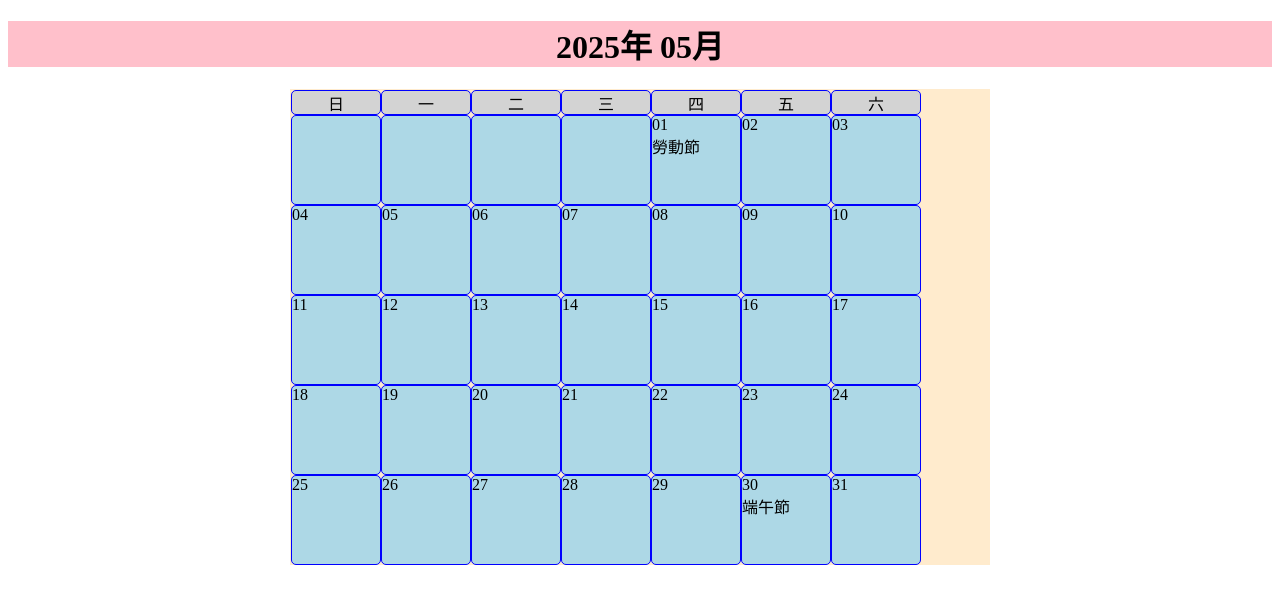
After one commit to judyshih333/practice, a PHP site: page /base/date-hw.php in a window 1280 px wide. The commit adds this page. Shown: the top 604 px of the page. Run offline with PHP 8.4, Linux system fonts and the light colour scheme.

Commit message:
日曆表格製作

```diff
--- /dev/null
+++ b/base/date-hw.php
@@ -0,0 +1,178 @@
+<!DOCTYPE html>
+<html lang="en">
+<head>
+    <meta charset="UTF-8">
+    <meta name="viewport" content="width=device-width, initial-scale=1.0">
+    <title>Document</title>
+<style>
+
+* {
+        box-sizing: border-box;
+}
+h1{
+    background-color:pink;
+    text-align: center;
+}
+.th-box{
+    width:90px;
+    height:90px;
+    background-color:lightgray;
+
+    display:inline-block;
+    justify-content: center;
+    align-items: center;
+    border:1px solid blue;
+    /* margin-left:1; */
+    /* margin-top:1; */
+    vertical-align:top;
+    border-radius: 5px;
+
+}
+
+.box{
+    width:90px;
+    height:90px;
+    background-color:lightblue;
+    display:inline-block;
+    justify-content: center;
+    align-items: center;
+
+    border:1px solid blue;
+    /* margin-left:1px;
+    margin-top:1px; */
+    vertical-align:top;
+    border-radius: 5px;
+
+
+}
+
+
+.box-container{
+    background-color: blanchedalmond;
+    width: 700px;
+    margin:0 auto;
+    padding-left:1px;
+    padding-top:1px;
+}
+.th-box{
+height:25px;
+text-align:center;
+}
+
+</style>
+
+</head>
+<body>
+
+<?php
+
+// 判斷網址列有沒有帶入 year 和 month 的參數，若無用當日的
+
+if(isset($_GET['month'])){
+    $month=$_GET['month'];
+}else{
+$month=date("m");
+}
+
+if(isset($_GET['year'])){
+$year=$_GET['year'];
+}else{
+$year=date("Y");
+}
+
+
+
+$today= date("Y-$month-d");
+$firstDay= date("Y-$month-01");                     // 這個月第一天
+$firstDayWeek= date("w", strtotime($firstDay));     // 第一天星期幾，0（星期天）到 6（星期六）
+$theDaysOfMonth=date("t", strtotime($firstDay));    // 該月份的天數幾天(28~31)
+
+$spDate=[
+'2025-05-01'=>'勞動節',
+'2025-05-30'=>'端午節',
+'2025-09-28'=>"教師節"
+];
+
+$monthDays=[];
+
+
+//第一天星期幾，前面要補多少空白格子
+for($i=0;$i<$firstDayWeek;$i++){
+$monthDays[]=[];
+}
+
+//填入當日日期
+for($i=0;$i<$theDaysOfMonth;$i++){
+$timestamp= strtotime("$i days", strtotime($firstDay)); // 「在本月1號，加上 $i 天」，產生某天的時間戳
+$date=date("d", $timestamp);                            // $timestamp 轉成「日」
+$holiday="";
+foreach($spDate as $d=>$value){
+if($d==date("Y-m-d", $timestamp)){
+$holiday=$value;
+}
+}
+
+$monthDays[]=[
+"day"=>date("d", $timestamp),
+"fullDate"=>date("Y-m-d", $timestamp),
+"weekOfYear"=>date("W", $timestamp),
+"week"=>date("w", $timestamp),
+"daysOfYear"=>date("z", $timestamp),
+"workday"=>date("N", $timestamp)<6?true:false,      // 判斷工作日true
+"holiday"=>$holiday,
+
+];
+}
+
+?>
+<h1>
+    <?php echo $year; ?>年
+    <?php echo $month; ?>月
+</h1>
+<?php
+echo "<div class='box-container'>";
+
+echo "<div class='th-box'>日</div>";
+echo "<div class='th-box'>一</div>";
+echo "<div class='th-box'>二</div>";
+echo "<div class='th-box'>三</div>";
+echo "<div class='th-box'>四</div>";
+echo "<div class='th-box'>五</div>";
+echo "<div class='th-box'>六</div>";
+
+//使用foreach迴圈,印出日期
+foreach($monthDays as $day){
+
+echo "<div class='box'>";
+echo "<div class='day-info'>";
+echo "<div class='day-num'>";
+if(isset($day['day'])){
+
+echo $day["day"];
+}else{
+echo "&nbsp;";
+}
+echo "</div>";
+echo "</div>";
+
+
+echo "<div class='holiday-info'>";
+if(isset($day['holiday'])){
+echo "<div class='holiday'>";
+echo $day['holiday'];
+echo "</div>";
+}else{
+echo "&nbsp;";
+}
+echo "</div>";
+echo "</div>";
+}
+echo "</div>";
+
+?>
+
+
+
+
+</body>
+</html>
--- a/index.php
+++ b/index.php
@@ -13,6 +13,10 @@
         <li><a href="./base/3-99.php">九九乘法表</li>
         <li><a href="./base/4-star.php">畫星星</li>
         <li><a href="./base/date.php">日期及時間</li>
+        <li><a href="./base/date-table.php">日曆-table</li>
+        <li><a href="./base/date-hw.php">日曆作業</li>
+
+
 
 
 
```
Also changed, not shown: base/date-table.php (added, +95 -0 lines).
